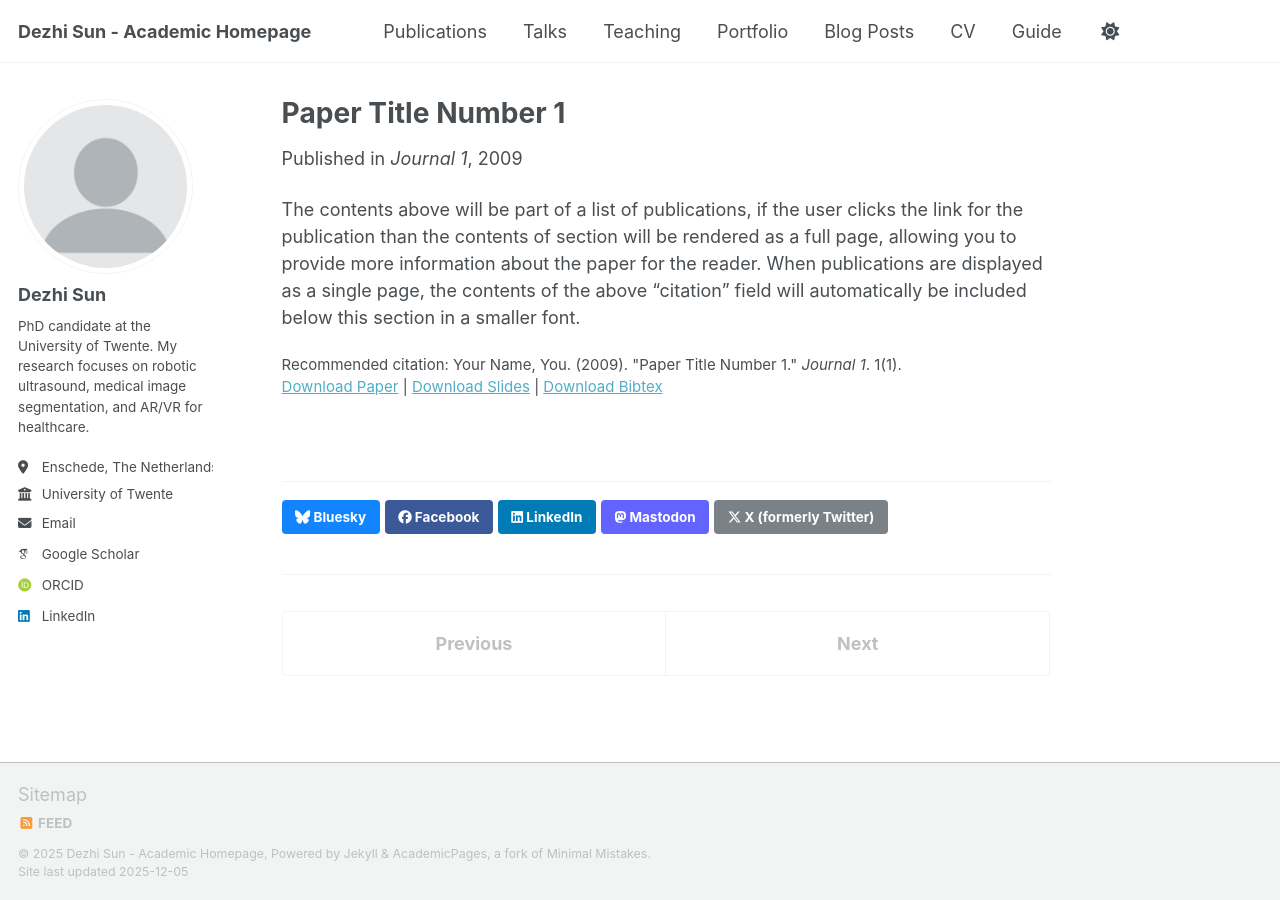
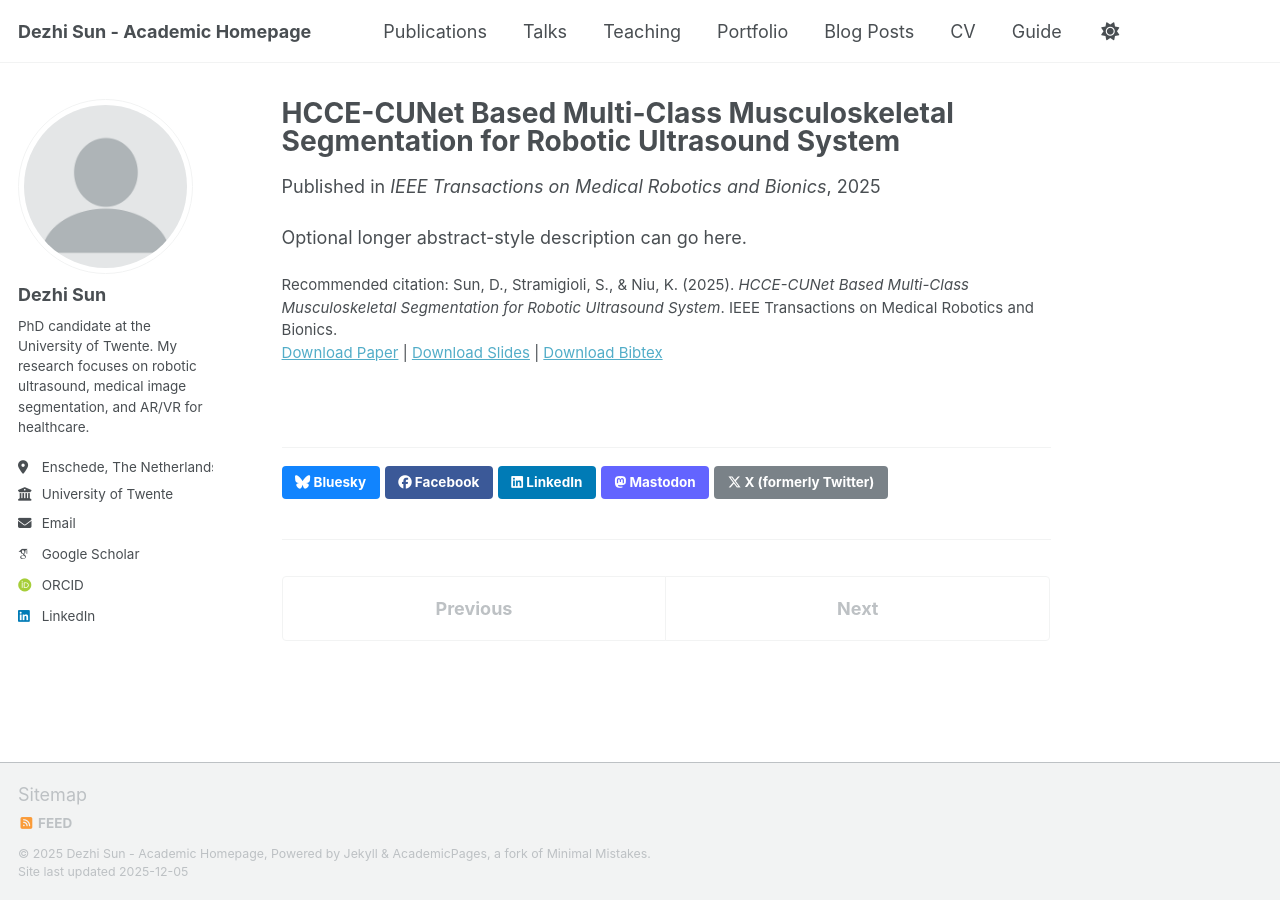
Before and after one commit to Jacksundezhi/Jacksundezhi.github.io, a Jekyll site: the page built from _publications/2009-10-01-paper-title-number-1.md, in a window 1280 px wide. Built offline with Jekyll 4.4.1, drawn with Linux system fonts in a browser that asks for light colours; some web fonts are replaced; a script bundle is joined from its source files by our own code; library files that are not in the unit come from our copies.

Commit message:
Update 2009-10-01-paper-title-number-1.md

```diff
--- a/_publications/2009-10-01-paper-title-number-1.md
+++ b/_publications/2009-10-01-paper-title-number-1.md
@@ -1,14 +1,14 @@
 ---
-title: "Paper Title Number 1"
+title: "HCCE-CUNet Based Multi-Class Musculoskeletal Segmentation for Robotic Ultrasound System"
 collection: publications
 category: manuscripts
-permalink: /publication/2009-10-01-paper-title-number-1
-excerpt: 'This paper is about the number 1. The number 2 is left for future work.'
-date: 2009-10-01
-venue: 'Journal 1'
-slidesurl: 'https://academicpages.github.io/files/slides1.pdf'
-paperurl: 'https://academicpages.github.io/files/paper1.pdf'
-bibtexurl: 'https://academicpages.github.io/files/bibtex1.bib'
-citation: 'Your Name, You. (2009). &quot;Paper Title Number 1.&quot; <i>Journal 1</i>. 1(1).'
+permalink: /publication/2025-hcce-cunet-tmrb
+excerpt: "Multi-class musculoskeletal segmentation for robotic ultrasound with improved robustness and accuracy."
+date: 2025-01-01
+venue: "IEEE Transactions on Medical Robotics and Bionics"
+paperurl: ""
+slidesurl: ""
+bibtexurl: ""
+citation: "Sun, D., Stramigioli, S., & Niu, K. (2025). <i>HCCE-CUNet Based Multi-Class Musculoskeletal Segmentation for Robotic Ultrasound System</i>. IEEE Transactions on Medical Robotics and Bionics."
 ---
-The contents above will be part of a list of publications, if the user clicks the link for the publication than the contents of section will be rendered as a full page, allowing you to provide more information about the paper for the reader. When publications are displayed as a single page, the contents of the above "citation" field will automatically be included below this section in a smaller font.
+Optional longer abstract-style description can go here.
```
